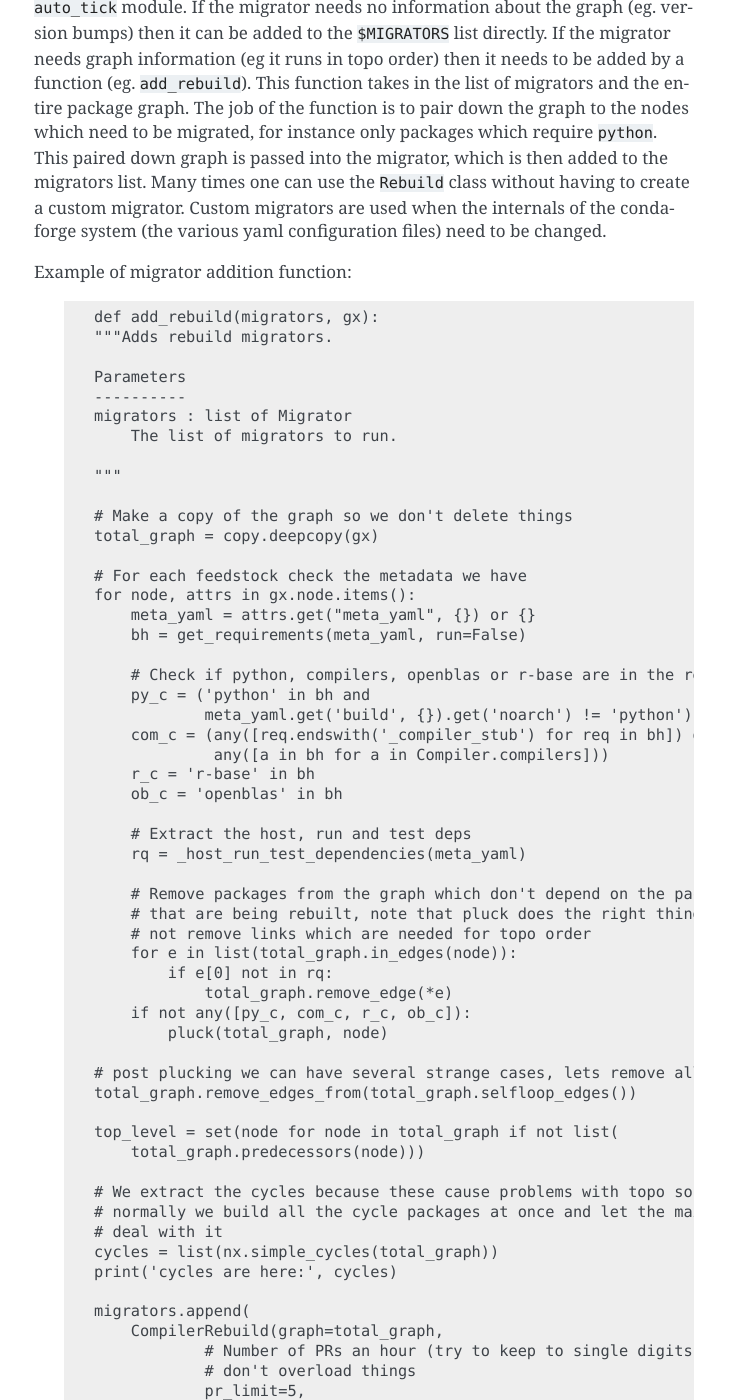
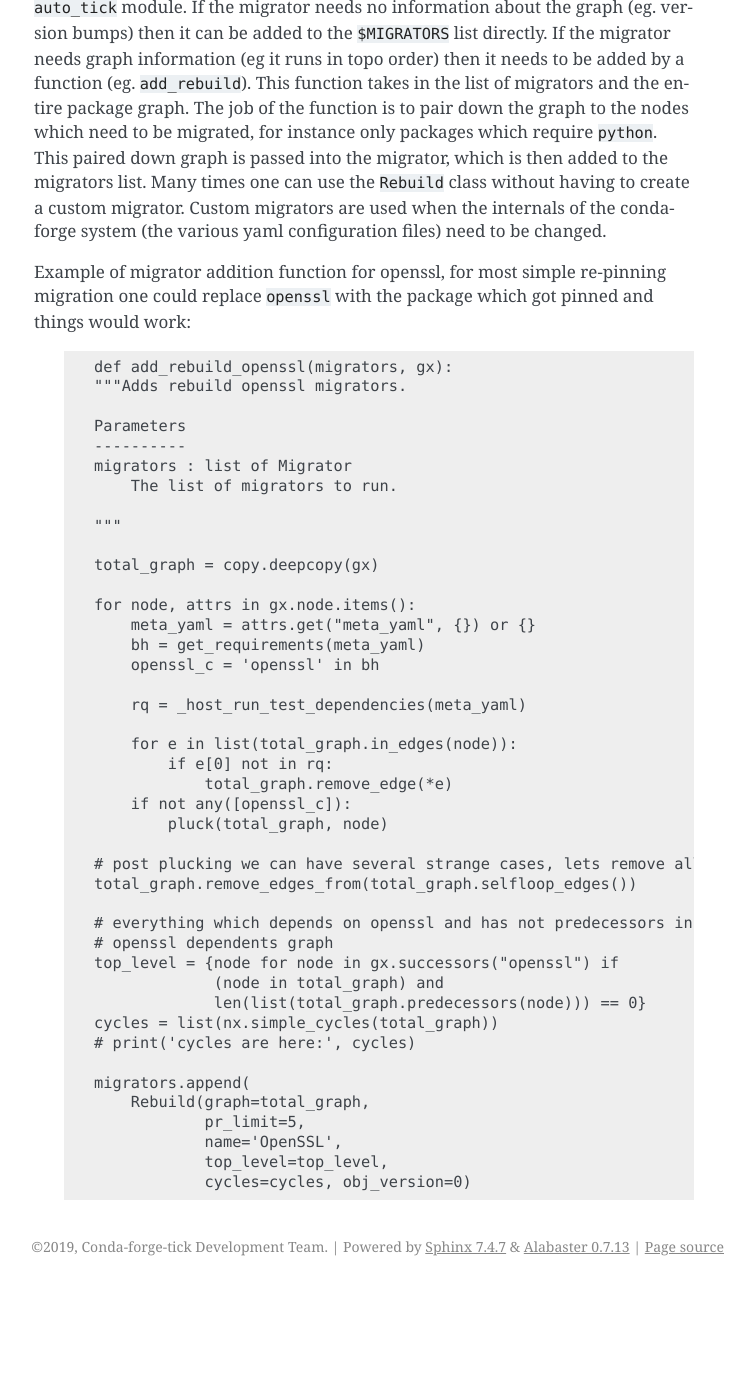
Before and after one commit to regro/cf-scripts, a Sphinx documentation site: the page built from docs/migrators.rst, in a window 1280 px wide and 1400 px high, scrolled down 505 px. Shown: the whole window, without its empty margins (386-1140 px from the left). Built offline with Sphinx 7.4.7, drawn with Linux system fonts in a browser that asks for light colours; pages that are not in the unit, such as notebooks, are missing from menus; after the commit the page ends 1791 px from its top, so only the background shows below that; some of the changed text lies outside the part shown.

Commit message:
use openssl for example migration, since it is simpler than the compiler rebuild

```diff
--- a/docs/migrators.rst
+++ b/docs/migrators.rst
@@ -32,12 +32,13 @@ a custom migrator.
 Custom migrators are used when the internals of the conda-forge system (the various
 yaml configuration files) need to be changed.
 
-Example of migrator addition function:
+Example of migrator addition function for openssl, for most simple re-pinning migration
+one could replace ``openssl`` with the package which got pinned and things would work:
 
   .. code-block:: xonsh
 
-    def add_rebuild(migrators, gx):
-    """Adds rebuild migrators.
+    def add_rebuild_openssl(migrators, gx):
+    """Adds rebuild openssl migrators.
 
     Parameters
     ----------
@@ -46,51 +47,35 @@ Example of migrator addition function:
 
     """
 
-    # Make a copy of the graph so we don't delete things
     total_graph = copy.deepcopy(gx)
 
-    # For each feedstock check the metadata we have
     for node, attrs in gx.node.items():
         meta_yaml = attrs.get("meta_yaml", {}) or {}
-        bh = get_requirements(meta_yaml, run=False)
+        bh = get_requirements(meta_yaml)
+        openssl_c = 'openssl' in bh
 
-        # Check if python, compilers, openblas or r-base are in the recipe
-        py_c = ('python' in bh and
-                meta_yaml.get('build', {}).get('noarch') != 'python')
-        com_c = (any([req.endswith('_compiler_stub') for req in bh]) or
-                 any([a in bh for a in Compiler.compilers]))
-        r_c = 'r-base' in bh
-        ob_c = 'openblas' in bh
-
-        # Extract the host, run and test deps
         rq = _host_run_test_dependencies(meta_yaml)
 
-        # Remove packages from the graph which don't depend on the packages
-        # that are being rebuilt, note that pluck does the right thing to
-        # not remove links which are needed for topo order
         for e in list(total_graph.in_edges(node)):
             if e[0] not in rq:
                 total_graph.remove_edge(*e)
-        if not any([py_c, com_c, r_c, ob_c]):
+        if not any([openssl_c]):
             pluck(total_graph, node)
 
     # post plucking we can have several strange cases, lets remove all selfloops
     total_graph.remove_edges_from(total_graph.selfloop_edges())
 
-    top_level = set(node for node in total_graph if not list(
-        total_graph.predecessors(node)))
-
-    # We extract the cycles because these cause problems with topo sorts
-    # normally we build all the cycle packages at once and let the maintianers
-    # deal with it
+    # everything which depends on openssl and has not predecessors in the
+    # openssl dependents graph
+    top_level = {node for node in gx.successors("openssl") if
+                 (node in total_graph) and
+                 len(list(total_graph.predecessors(node))) == 0}
     cycles = list(nx.simple_cycles(total_graph))
-    print('cycles are here:', cycles)
+    # print('cycles are here:', cycles)
 
     migrators.append(
-        CompilerRebuild(graph=total_graph,
-                # Number of PRs an hour (try to keep to single digits so we
-                # don't overload things
+        Rebuild(graph=total_graph,
                 pr_limit=5,
-                name='Python 3.7, GCC 7, R 3.5.1, openBLAS 0.3.2',
-                        top_level=top_level,
-                        cycles=cycles))
+                name='OpenSSL',
+                top_level=top_level,
+                cycles=cycles, obj_version=0)
```
